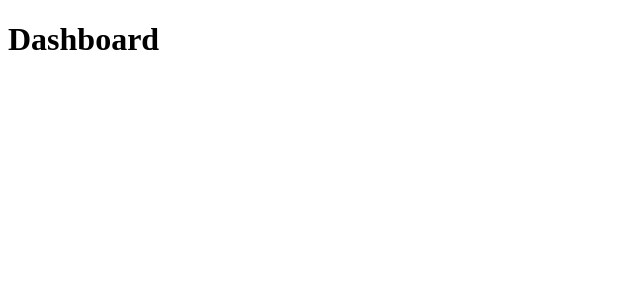
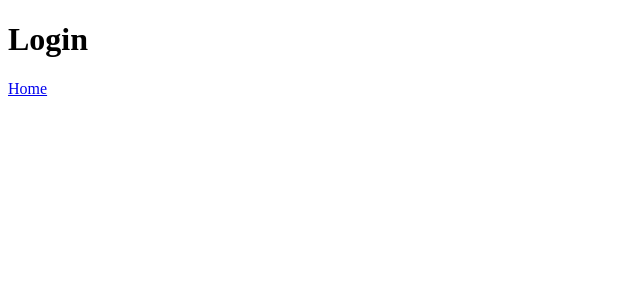
Before and after one commit to lucas-linhares-dev/react-typescript, a React (Create React App) app: page /entrar in a window 1280 px wide. Before the commit this address led to /pagina-inicial. Shown: the top 300 px of the page, without its empty margins (0-640 px from the left). Built offline with nearby package versions, Linux system fonts and the light colour scheme.

Commit message:
Adicionando rotas e links p/ navegação

```diff
--- a/src/app/pages/dashboard/Dashboard.tsx
+++ b/src/app/pages/dashboard/Dashboard.tsx
@@ -1,7 +1,13 @@
+import { Link } from 'react-router-dom';
+
+
 export const Dashboard = () => {
     return(
+        <div>
+            <h1>Dashboard</h1>
+            <Link to={"/entrar"}>Entrar</Link>
 
-        <h1>Dashboard</h1>
+        </div>
 
     )
 };
--- a/src/app/pages/index.ts
+++ b/src/app/pages/index.ts
@@ -1 +1,2 @@
 export * from './dashboard/Dashboard';
+export * from './login/Login';
--- /dev/null
+++ b/src/app/pages/login/Login.tsx
@@ -0,0 +1,11 @@
+import { Link } from 'react-router-dom';
+
+
+export const Login = () => {
+    return(
+        <div>
+            <h1>Login</h1>
+            <Link to={"/pagina-inicial"}>Home</Link>
+        </div>
+    );
+}
--- a/src/app/routes/index.tsx
+++ b/src/app/routes/index.tsx
@@ -1,6 +1,6 @@
 import { BrowserRouter, Route, Routes, Navigate } from "react-router-dom";
 
-import { Dashboard } from "../pages";
+import { Dashboard, Login } from "../pages";
 
 export const RoutesApp = () => {
 
@@ -8,6 +8,7 @@ export const RoutesApp = () => {
         <BrowserRouter>
             <Routes>
                 <Route path="/pagina-inicial" element={ <Dashboard /> } />
+                <Route path="/entrar" element={ <Login /> } />
                 <Route path="*" element= { <Navigate to="/pagina-inicial" /> } />
             </Routes>
         </BrowserRouter>
```
